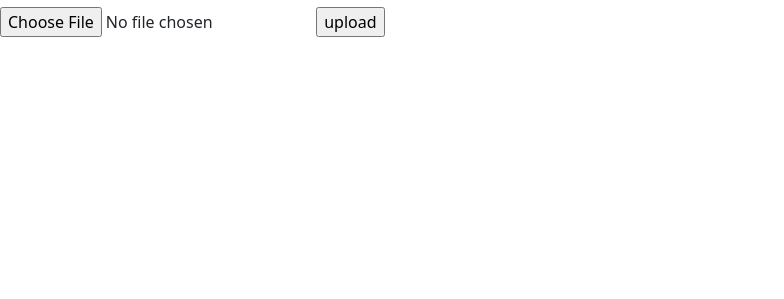
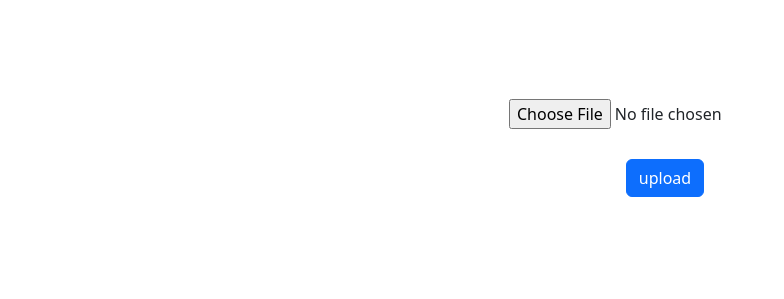
Before and after one commit to Escohen98/undoc-web, a Flask app: page / in a window 1280 px wide. Shown: the part 95-394 px from the top of the page, without its empty margins (0-784 px from the left). Run offline with Flask 3, Linux system fonts and the light colour scheme; parts of the project's set-up code (start-up, migrations or seed data) failed here and were passed over.

Commit message:
Added js to check for if the user selected a file

```diff
--- a/static/home.css
+++ b/static/home.css
@@ -1,3 +1,14 @@
-* {
+main {
+  margin-top: 100px;
+  margin-left: 50px;
+}
 
+form {
+  display: flex;
+  align-items: center;
+  flex-direction: column;
 }
+
+.browse {
+    margin-top: 30px;
+}
--- /dev/null
+++ b/static/home.js
@@ -0,0 +1,20 @@
+(function() {
+  window.addEventListener("load", initialize)
+  //used to ensure the user selected a file.
+
+  function initialize() {
+    document.getElementById("uploadForm").addEventListener("submit", validate);
+  }
+
+  function validate() {
+    valid = true;
+
+    var fileInput = document.querySelector(".select");
+      if (fileInput.files.length === 0) {
+        alert("Please select a file before uploading.");
+        event.preventDefault();  // stop form from submitting
+      }
+
+    return valid;
+  }
+})();
--- a/templates/home.html
+++ b/templates/home.html
@@ -10,7 +10,8 @@ this just happens to be a worse version of those. *Cheers*
   <title>DOCX -> TXT</title>
   <link rel="icon" href="../static/images/convert.ico">
   <link rel="stylesheet" href="https://cdn.jsdelivr.net/npm/bootstrap@5.2.2/dist/css/bootstrap.min.css">
-  <link rel="stylesheet" href="../static/index.css">
+  <link rel="stylesheet" href="../static/home.css">
+  <script src="../static/home.js"></script>
 </head>
 <body>
   <!--
@@ -21,9 +22,9 @@ this just happens to be a worse version of those. *Cheers*
     <h2> Please select the file you would like to convert</h2>
   </header>
   <main>
-    <form action = "/uploaded" method = "post" enctype="multipart/form-data">
-      <input type="file" accept=".docx, .doc" name="file-txt" />
-      <input type = "submit" value="upload">
+    <form id="uploadForm" action = "/uploaded" method = "post" enctype="multipart/form-data">
+      <input class="select" type="file" accept=".docx, .doc" name="file-txt" />
+      <input type = "submit" value="upload" class="browse btn btn-primary">
     </form>
   </main>
 </body>
```
